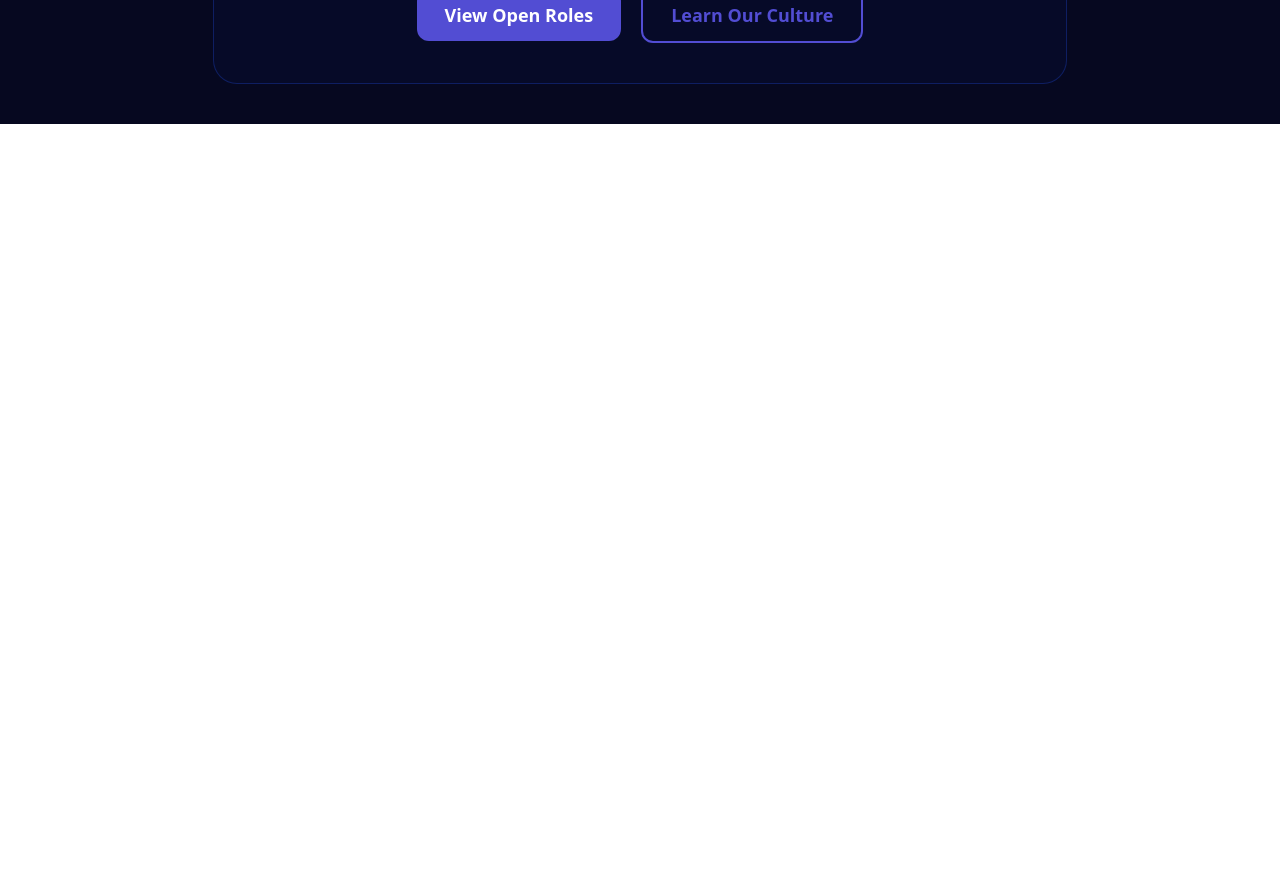
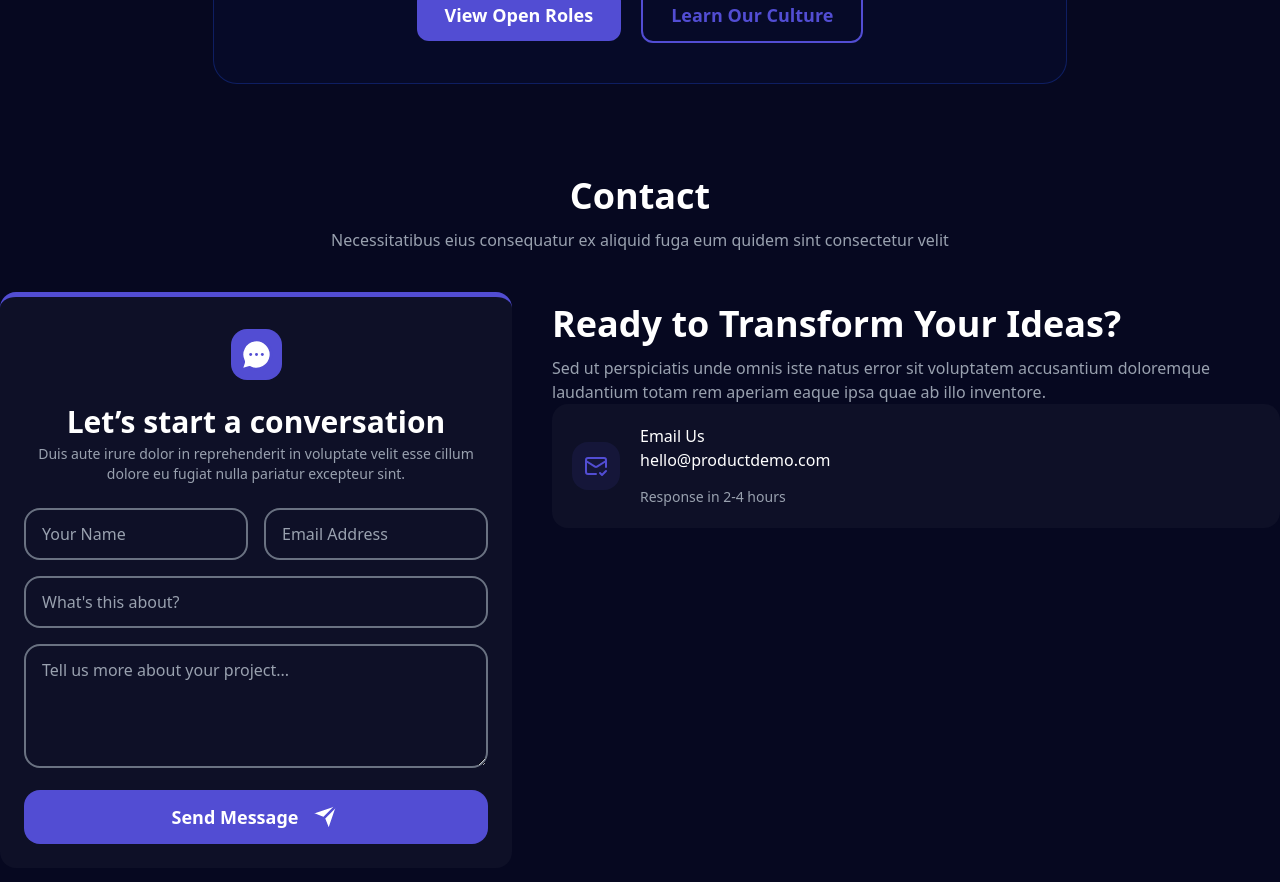
Before and after one commit to Vivek-Sharma-dev/Clarity, a React (Vite) app: page / in a window 1280 px wide. Shown: the part 7740-8622 px from the top of the page. Before the commit the page ends 7864 px from the top, so only its background shows below. Built offline with nearby package versions, Linux system fonts and the light colour scheme.

Commit message:
adding last section:

```diff
--- a/src/App.jsx
+++ b/src/App.jsx
@@ -1,5 +1,6 @@
 import Header from "./Components/Header/Header"
 import AboutSection from "./Pages/AboutSection"
+import ContactSection from "./Pages/ContactSection"
 import HeroSection from "./Pages/HeroSection"
 import PortfolioSection from "./Pages/PortfolioSection"
 import ServicesSection from "./Pages/ServicesSection"
@@ -11,13 +12,14 @@ const App = () => {
   return (
     <div>
     <Header />
-    <main className=" text-white forced-color-adjust-none">
+    <main className="text-white forced-color-adjust-none">
       <HeroSection />
       <AboutSection />
       <ServicesSection />
       <PortfolioSection />
       <Testimonial />
       <TeamSection />
+      <ContactSection />
     </main>
     </div>
   )
--- /dev/null
+++ b/src/Pages/ContactSection.jsx
@@ -0,0 +1,100 @@
+import React from "react";
+import {
+  h2Style,
+  projectBtnActive,
+  sectionBaseStyle,
+} from "../Style/ComponentsStyle";
+import { Send, MessageCircleMore, MailCheck } from "lucide-react";
+
+const ContactSection = () => {
+  const isMobile = window.innerWidth <= 768;
+  return (
+    <section id="contact" className={sectionBaseStyle}>
+      <div className="container mx-auto">
+        <div className="text-center">
+          <h2 className={h2Style}>Contact</h2>
+          <p className="text-gray-400">
+            Necessitatibus eius consequatur ex aliquid fuga eum quidem sint
+            consectetur velit
+          </p>
+        </div>
+        <div className="flex gap-10 mt-10 ">
+          <div className="max-w-lg p-6 text-center bg-white/3 rounded-2xl border-(--secondary-color) border-t-5">
+            <div className="flex items-center justify-center p-2 mb-4">
+              <span className="p-2 bg-(--secondary-color) rounded-2xl">
+                <MessageCircleMore
+                  className="text-(--secondary-color)"
+                  size={isMobile ? 25 : 35}
+                  fill="white"
+                />
+              </span>
+            </div>
+
+            <h3 className="text-xl font-semibold text-white lg:text-3xl">
+              Let’s start a conversation
+            </h3>
+            <p className="mt-1 mb-6 text-sm text-gray-400">
+              Duis aute irure dolor in reprehenderit in voluptate velit esse cillum dolore eu fugiat nulla pariatur excepteur sint.
+            </p>
+
+            <form className="space-y-4">
+              <div className="grid grid-cols-1 gap-4 md:grid-cols-2 ">
+                <input
+                title="Please fill out this field"
+                  type="text"
+                  placeholder="Your Name"
+                  className="w-full px-4 py-3 text-white border-2 border-gray-500 outline-none rounded-2xl placeholder:text-gray-400 focus:ring-2 focus:ring-white/30"
+                />
+                <input
+                title="Please fill out this field"
+                  type="email"
+                  placeholder="Email Address"
+                  className="w-full px-4 py-3 text-white border-2 border-gray-500 outline-none rounded-2xl placeholder:text-gray-400 focus:ring-2 focus:ring-white/30"
+                />
+              </div>
+
+              <input
+              title="Please fill out this field"
+                type="text"
+                placeholder="What's this about?"
+                className="w-full px-4 py-3 text-white border-2 border-gray-500 outline-none rounded-2xl placeholder:text-gray-400 focus:ring-2 focus:ring-white/30"
+              />
+
+              <textarea
+              title="Please fill out this field"
+                rows="4"
+                placeholder="Tell us more about your project..."
+                className="w-full px-4 py-3 text-white border-2 border-gray-500 rounded-2xl placeholder:text-gray-400 focus:ring-2 focus:ring-white/30"
+              />
+
+              <button
+                type="submit"
+                className={`${projectBtnActive} hover:-translate-y-1 duration-300 transition-all group after:w-20! after:bg-white/40!  w-full rounded-2xl! flex gap-3 items-center justify-center`}
+              >
+                Send Message
+                <Send size={isMobile ? 25 : 30} fill="white" className="transition-all duration-300 text- group-hover:translate-x-2 text-(--secondary-color)" />
+              </button>
+            </form>
+          </div>
+
+          <div>
+            <h2 className={h2Style}>Ready to Transform Your Ideas?</h2>
+            <p className="text-gray-400">Sed ut perspiciatis unde omnis iste natus error sit voluptatem accusantium doloremque laudantium totam rem aperiam eaque ipsa quae ab illo inventore.</p>
+          <div className="flex items-center gap-5 group hover:border hover:border-(--secondary-color)/40 rounded-2xl p-5 bg-white/3">
+            <span className="p-3 text-(--secondary-color) bg-(--secondary-color)/10 rounded-2xl group-hover:bg-(--secondary-color) group-hover:text-white transition-all duration-300">
+                <MailCheck />
+            </span>
+            <div>
+                <h4 className="font-medium">Email Us</h4>
+                <p className="mb-3 font-medium">hello@productdemo.com</p>
+                <span className="text-sm font-medium text-gray-400">Response in 2-4 hours</span>
+            </div>
+          </div>
+          </div>
+        </div>
+      </div>
+    </section>
+  );
+};
+
+export default ContactSection;
--- a/src/Style/ComponentsStyle.js
+++ b/src/Style/ComponentsStyle.js
@@ -6,7 +6,7 @@ export const h2Style = "text-2xl md:text-3xl lg:text-4xl font-bold my-3";
 export const serviceCardStyle =
   "hover:shadow-[0_4px_10px_5px_rgba(255,255,255,.3)] relative flex flex-col gap-5 items-center hover:-translate-y-2 transition-all duration-300 bg-(--nav-bg) rounded-3xl  px-6 text-center py-3 lg:py-10";
 export const sectionBaseStyle = "bg-(--primary-color) py-5 lg:py-10 px-3 lg:px-0 overflow-hidden"
-export const projectBtnActive = "bg-(--secondary-color) text-white font-bold capitalize rounded-full px-3 text-sm lg:text-lg lg:py-3 lg:px-5 py-1 relative  after:content-[''] after:absolute after:-left-20 after:w-10 after:h-full after:bg-white/80 after:bottom-0 hover:after:left-[110%] after:transition-all after:duration-300 after:rotate-20 overflow-hidden active:transition-all active:duration-300 active:scale-95"
+export const projectBtnActive = "bg-(--secondary-color) text-white font-bold capitalize rounded-full px-3 text-sm lg:text-lg lg:py-3 lg:px-5 py-1 relative  after:content-[''] after:absolute after:-left-20 after:w-10 after:h-full after:bg-white/80 after:bottom-0 hover:after:left-[110%] after:transition-all after:duration-300 overflow-hidden active:transition-all active:duration-300 active:scale-95"
 export const projectBtnBase = "shadow-[0_0_0_1px_rgba(255,255,255,.3)] hover:shadow-[0_0_0_1px_var(--secondary-color)] text-white font-bold capitalize rounded-full px-4 py-2 text-sm lg:text-lg63. lg:py-3 lg:px-5 lg:py-3 relative  after:content-[''] after:absolute after:-left-20 after:w-10 after:h-full after:bg-white/80 after:bottom-0 hover:after:left-[110%] after:transition-all after:duration-300 after:rotate-20 overflow-hidden"
 
 export const projectCardImgHoverStyle = "pointer-events-none opacity-0 translate-y-full group-hover:pointer-events-auto group-hover:opacity-100 group-hover:translate-y-0 origin-bottom flex items-center gap-5 justify-center bg-(--secondary-color)/85 h-full w-full absolute top-0 left-0 transition-all duration-500 ease-in-out"
```
